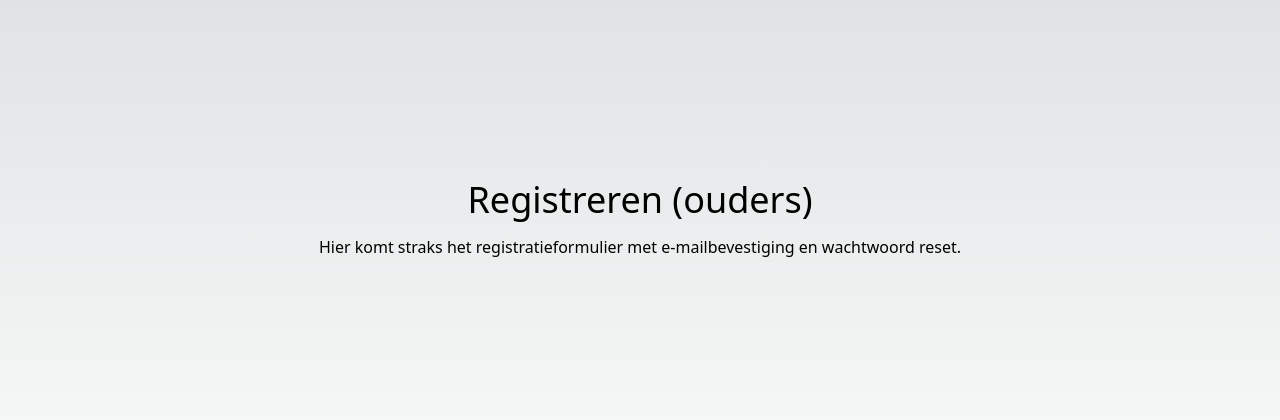
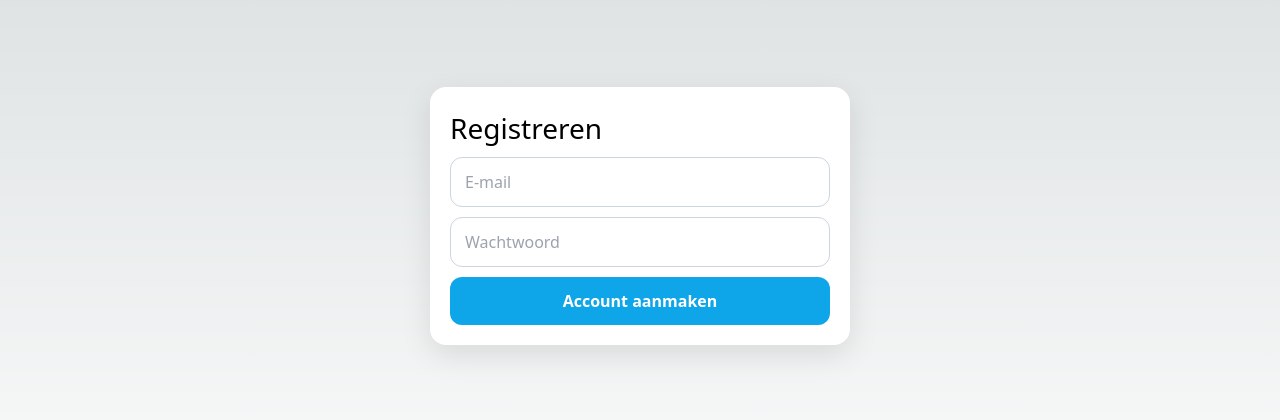
Before and after one commit to NoRush980/WoordBlox2, a Next.js app: page /register in a window 1280 px wide. Shown: the part 184-604 px from the top of the page. Built offline with nearby package versions, Linux system fonts and the light colour scheme; no server answers.

Commit message:
feat/auth2

```diff
--- a/app/register/page.tsx
+++ b/app/register/page.tsx
@@ -1,11 +1,42 @@
-// app/register/page.tsx
+"use client";
+import { useState } from "react";
+import { supabase } from "../../lib/supabaseClient";
+
 export default function RegisterPage() {
+  const [email, setEmail] = useState("");
+  const [pw, setPw] = useState("");
+  const [msg, setMsg] = useState<string | null>(null);
+  const [loading, setLoading] = useState(false);
+
+  async function onSubmit(e: React.FormEvent) {
+    e.preventDefault();
+    setLoading(true); setMsg(null);
+
+    const { error } = await supabase.auth.signUp({
+      email,
+      password: pw,
+      options: {
+        emailRedirectTo: typeof window !== "undefined" ? window.location.origin + "/login" : undefined,
+      },
+    });
+
+    setLoading(false);
+    setMsg(error ? error.message : "Check je e-mail en klik op de bevestigingslink.");
+  }
+
   return (
-    <main style={{ minHeight: "100vh", display: "grid", placeItems: "center", fontFamily: "system-ui, -apple-system, Segoe UI, Roboto, Arial, sans-serif" }}>
-      <div style={{ textAlign: "center", padding: 24 }}>
-        <h1 style={{ fontSize: 36, marginBottom: 8 }}>Registreren (ouders)</h1>
-        <p>Hier komt straks het registratieformulier met e-mailbevestiging en wachtwoord reset.</p>
-      </div>
+    <main style={{minHeight:"100vh",display:"grid",placeItems:"center",padding:24}}>
+      <form onSubmit={onSubmit} style={{maxWidth:420,width:"100%",background:"white",padding:20,borderRadius:16,boxShadow:"0 10px 30px rgba(0,0,0,.1)"}}>
+        <h1 style={{fontSize:28,marginBottom:8}}>Registreren</h1>
+        <input type="email" required placeholder="E-mail" value={email} onChange={e=>setEmail(e.target.value)}
+               style={{width:"100%",padding:"12px 14px",borderRadius:12,border:"1px solid #cbd5e1",marginBottom:10}}/>
+        <input type="password" required placeholder="Wachtwoord" value={pw} onChange={e=>setPw(e.target.value)}
+               style={{width:"100%",padding:"12px 14px",borderRadius:12,border:"1px solid #cbd5e1",marginBottom:10}}/>
+        <button disabled={loading} style={{width:"100%",padding:"12px 14px",borderRadius:12,background:"#0ea5e9",color:"white",border:"none",fontWeight:800}}>
+          {loading ? "Bezig…" : "Account aanmaken"}
+        </button>
+        {msg && <p style={{marginTop:10}}>{msg}</p>}
+      </form>
     </main>
   );
 }
--- /dev/null
+++ b/lib/supabaseClient.ts
@@ -0,0 +1,8 @@
+// lib/supabaseClient.ts
+import { createClient } from "@supabase/supabase-js";
+
+export const supabase = createClient(
+  process.env.NEXT_PUBLIC_SUPABASE_URL!,
+  process.env.NEXT_PUBLIC_SUPABASE_ANON_KEY!,
+  { auth: { persistSession: true, autoRefreshToken: true, detectSessionInUrl: true } }
+);
--- a/package.json
+++ b/package.json
@@ -9,6 +9,7 @@
     "lint": "next lint"
   },
   "dependencies": {
+    "@supabase/supabase-js": "^2.57.4",
     "@types/node": "20.6.2",
     "@types/react": "18.2.22",
     "@types/react-dom": "18.2.7",
```
Also changed, not shown: 2 other files (tests, documents, lock files or other folders).
